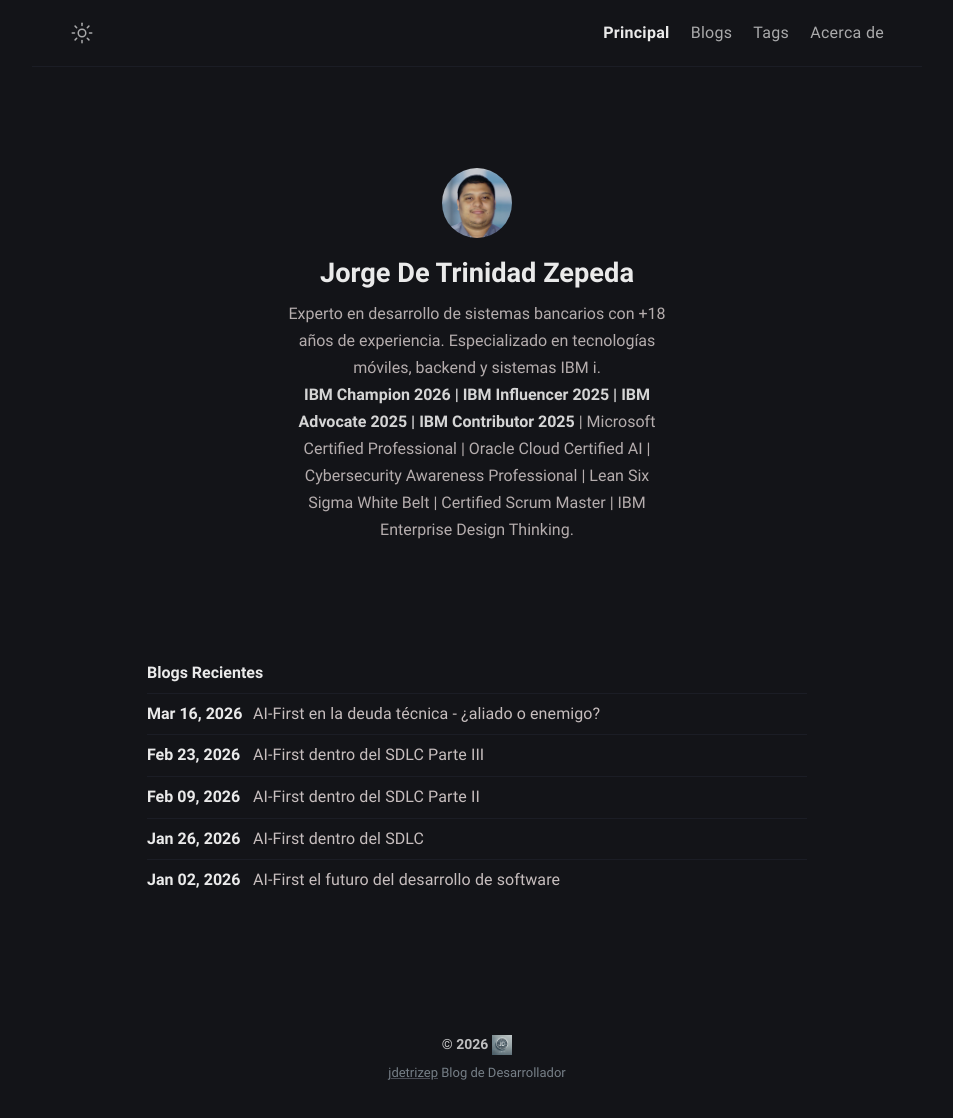
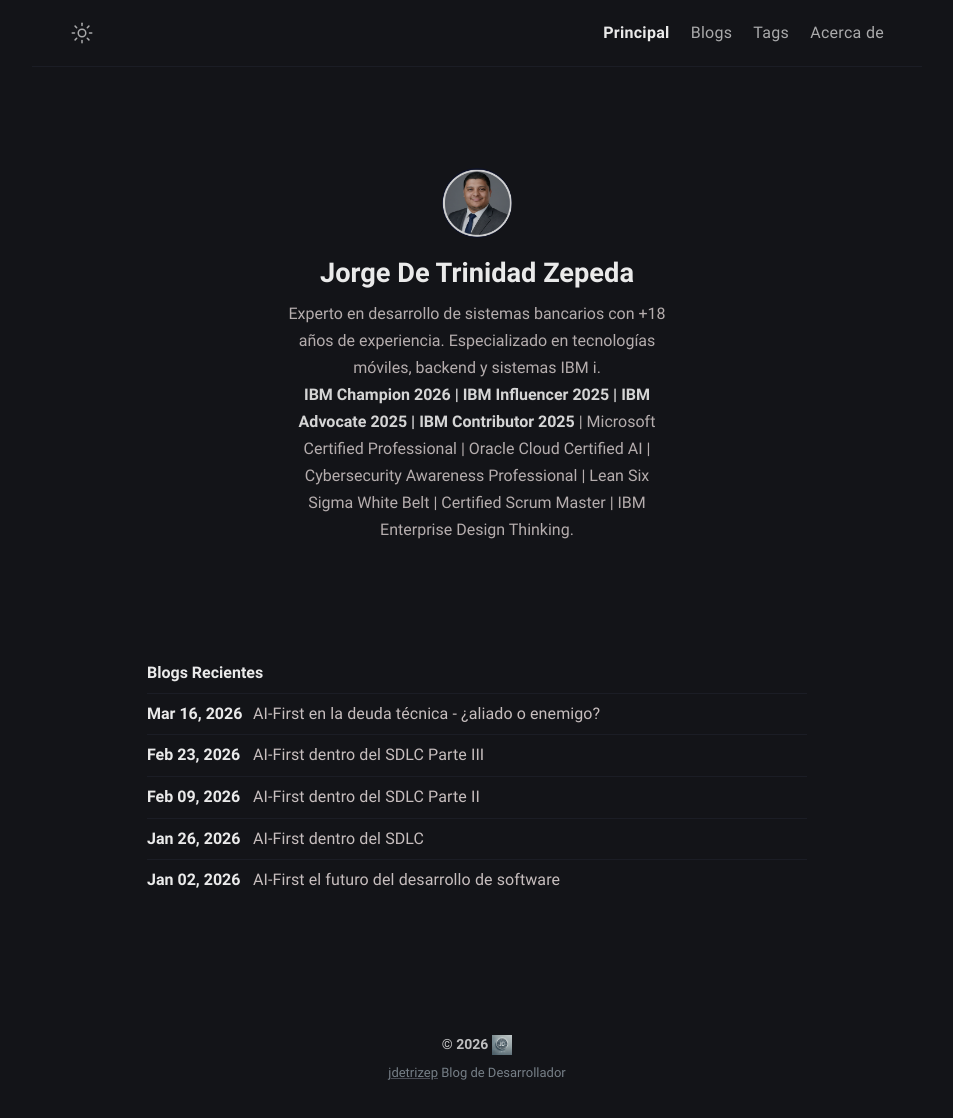
Before and after one commit to jdetrizep/jdetrizep.github.io, a Jekyll site: the page built from index.md, in a window 1280 px wide. Shown: the whole page, without its empty margins (163-1116 px from the left). Built offline with Jekyll 4.4.1, drawn with Linux system fonts in a browser that asks for light colours.

Commit message:
Cambio de foto de perfil.

```diff
--- a/_config.yml
+++ b/_config.yml
@@ -22,7 +22,7 @@
   twitter: twitter_username # twitter username
   facebook: facebook_username # facebook username
   email: jorgedetrinidad@outlook.com # email adress
-  avatar: /assets/img/foto-jorge-trinidad-zepeda.jpg # change with your own avatar
+  avatar: /assets/img/foto-jorge-trinidad-zepeda2.png # change with your own avatar
   logoGit: /assets/img/github-mark-white.png # change with your own logo
   logoLinkedin: /assets/img/Linkedin_ico.png # change with your own logo
   logoCorreo: /assets/img/correo_ico.png # change with your own logo
```
Also changed, not shown: assets/img/foto-jorge-trinidad-zepeda2.png (added).
